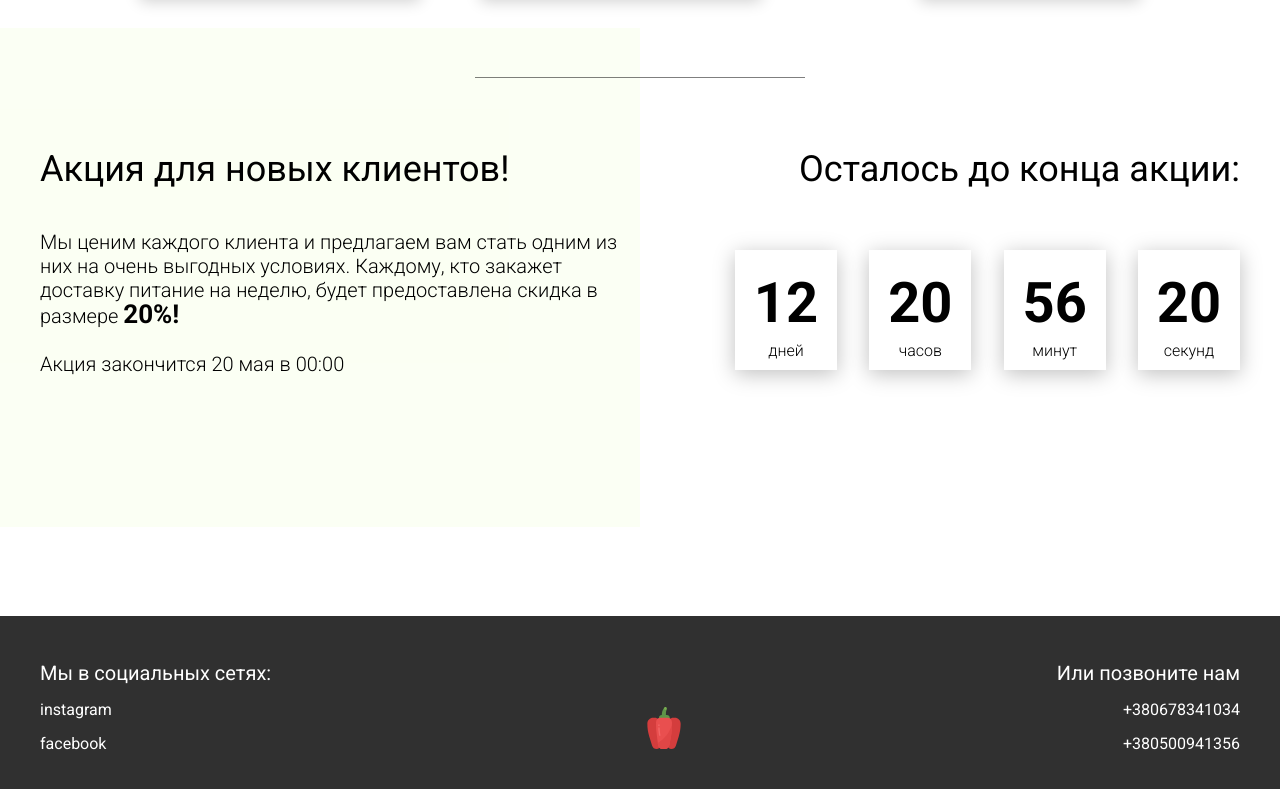
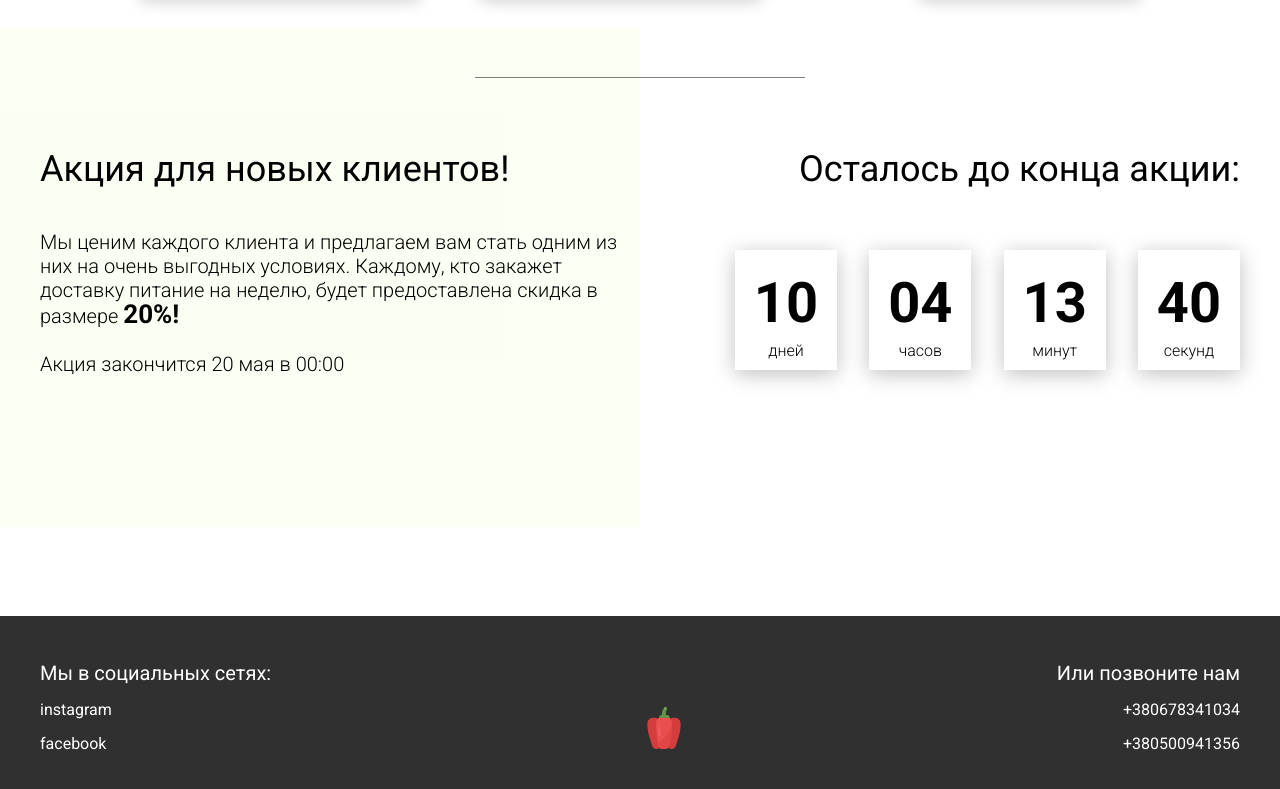
Before and after one commit to Zimenkov-Alexander/Food, a plain HTML site: page index.html in a window 1280 px wide. Shown: the part 3448-4237 px from the top of the page. Drawn offline with Linux system fonts and the light colour scheme.

Commit message:
Сделал Задание 3 (ч.2)

```diff
--- a/index.html
+++ b/index.html
@@ -302,5 +302,6 @@
 	</div>
 
 	<script src="js/main.js"></script>
+	<script src="js/timer.js"></script>
 </body>
 </html>
--- /dev/null
+++ b/js/timer.js
@@ -0,0 +1,56 @@
+'use strict';
+window.addEventListener('DOMContentLoaded', () => {
+	const deadLine = '2020-09-20';
+
+	function getTimeRemaining(endtime){
+		const t = Date.parse(endtime) - Date.parse(new Date()),
+            days = Math.floor( (t/(1000*60*60*24)) ),
+            seconds = Math.floor( (t/1000) % 60 ),
+            minutes = Math.floor( (t/1000/60) % 60 ),
+            hours = Math.floor( (t/(1000*60*60) % 24) );
+
+		return{
+			'total':t,
+			'days': days,
+			'hours': hours,
+			'minutes': minutes,
+			'seconds': seconds
+		};
+	}
+
+    function getZero(num){
+        if (num >= 0 && num < 10) {
+            return '0' + num;
+        } else {
+            return num;
+        }
+    }
+
+	function setClock(selector, endtime){
+		const timer = document.querySelector(selector),
+			  days = timer.querySelector('#days'),
+			  hours = timer.querySelector('#hours'),
+			  minutes = timer.querySelector('#minutes'),
+			  seconds = timer.querySelector('#seconds'),
+			  timeInterval = setInterval(updateClock, 1000);
+
+		 updateClock();
+
+		function updateClock(){
+			const t = getTimeRemaining(endtime);
+
+            days.textContent = getZero(t.days);
+            hours.textContent = getZero(t.hours);
+            minutes.textContent = getZero(t.minutes);
+            seconds.textContent = getZero(t.seconds);
+
+
+			if (t.total <=0){
+				clearInterval(timeInterval);
+				timer.style.color = "red";
+			}
+		}
+	}
+
+	setClock('.timer', deadLine);
+});
```
